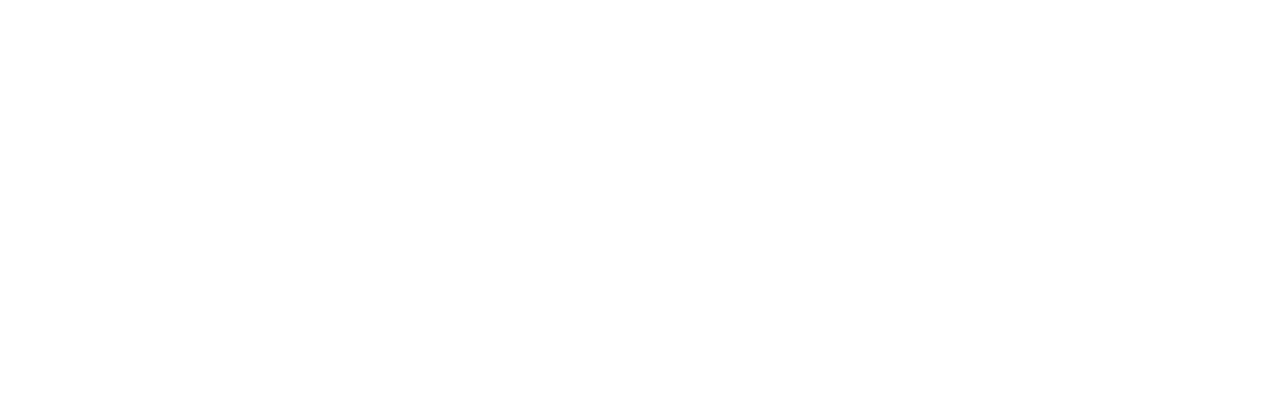
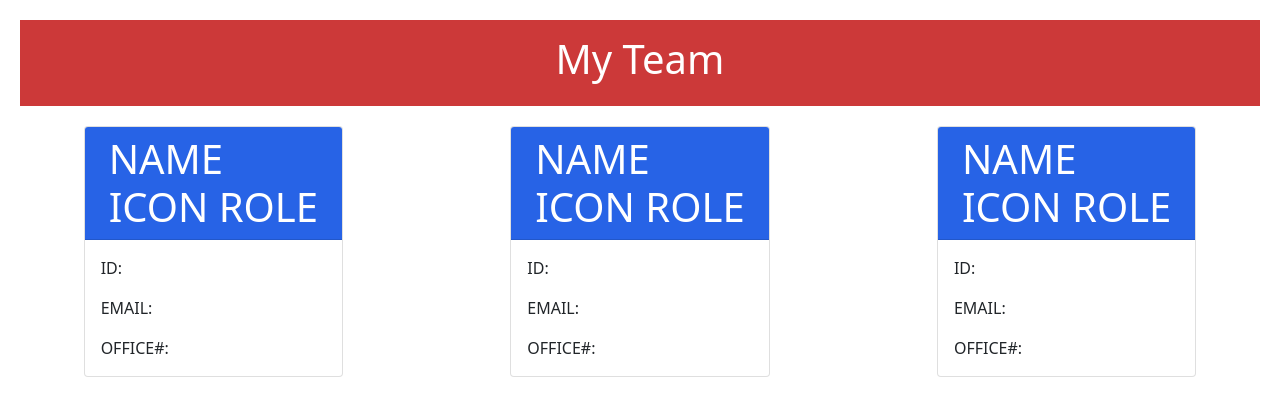
Before and after one commit to lrodenyoder/Team-Profile-Generator, a website: page TEMPLATE.html in a window 1280 px wide. Drawn offline with nearby package versions, Linux system fonts and the light colour scheme.

Commit message:
begin css styling

```diff
--- a/TEMPLATE.html
+++ b/TEMPLATE.html
@@ -1,12 +1,57 @@
 <!DOCTYPE html>
 <html lang="en">
+
 <head>
     <meta charset="UTF-8">
     <meta http-equiv="X-UA-Compatible" content="IE=edge">
     <meta name="viewport" content="width=device-width, initial-scale=1.0">
-    <title>Document</title>
+    <link href="https://cdn.jsdelivr.net/npm/bootstrap@5.1.3/dist/css/bootstrap.min.css" rel="stylesheet"
+        integrity="sha384-1BmE4kWBq78iYhFldvKuhfTAU6auU8tT94WrHftjDbrCEXSU1oBoqyl2QvZ6jIW3" crossorigin="anonymous">
+    <link rel="stylesheet" href="./dist/style.css">
+    <title>Team Profile</title>
 </head>
+
 <body>
+    <header class="jumbotron">
+        <h1 class="display-6 text-center">My Team</h1>
+    </header>
+
+    <main class="d-flex flex-row justify-content-around">
+        <div class="card">
+            <h1 class="card-header">
+                NAME<br>
+                ICON ROLE
+            </h1>
+            <div class="card-body">
+                <p class="card-text">ID:</p>
+                <p class="card-text">EMAIL:</p>
+                <p class="card-text">OFFICE#:</p>
+            </div>
+        </div>
+        <div class="card">
+            <h1 class="card-header">
+                NAME<br>
+                ICON ROLE
+            </h1>
+            <div class="card-body">
+                <p class="card-text">ID:</p>
+                <p class="card-text">EMAIL:</p>
+                <p class="card-text">OFFICE#:</p>
+            </div>
+        </div>
+        <div class="card">
+            <h1 class="card-header">
+                NAME<br>
+                ICON ROLE
+            </h1>
+            <div class="card-body">
+                <p class="card-text">ID:</p>
+                <p class="card-text">EMAIL:</p>
+                <p class="card-text">OFFICE#:</p>
+            </div>
+        </div>
+    </main>
 
 </body>
+
 </html>
```
Also changed, not shown: dist/style.css.
